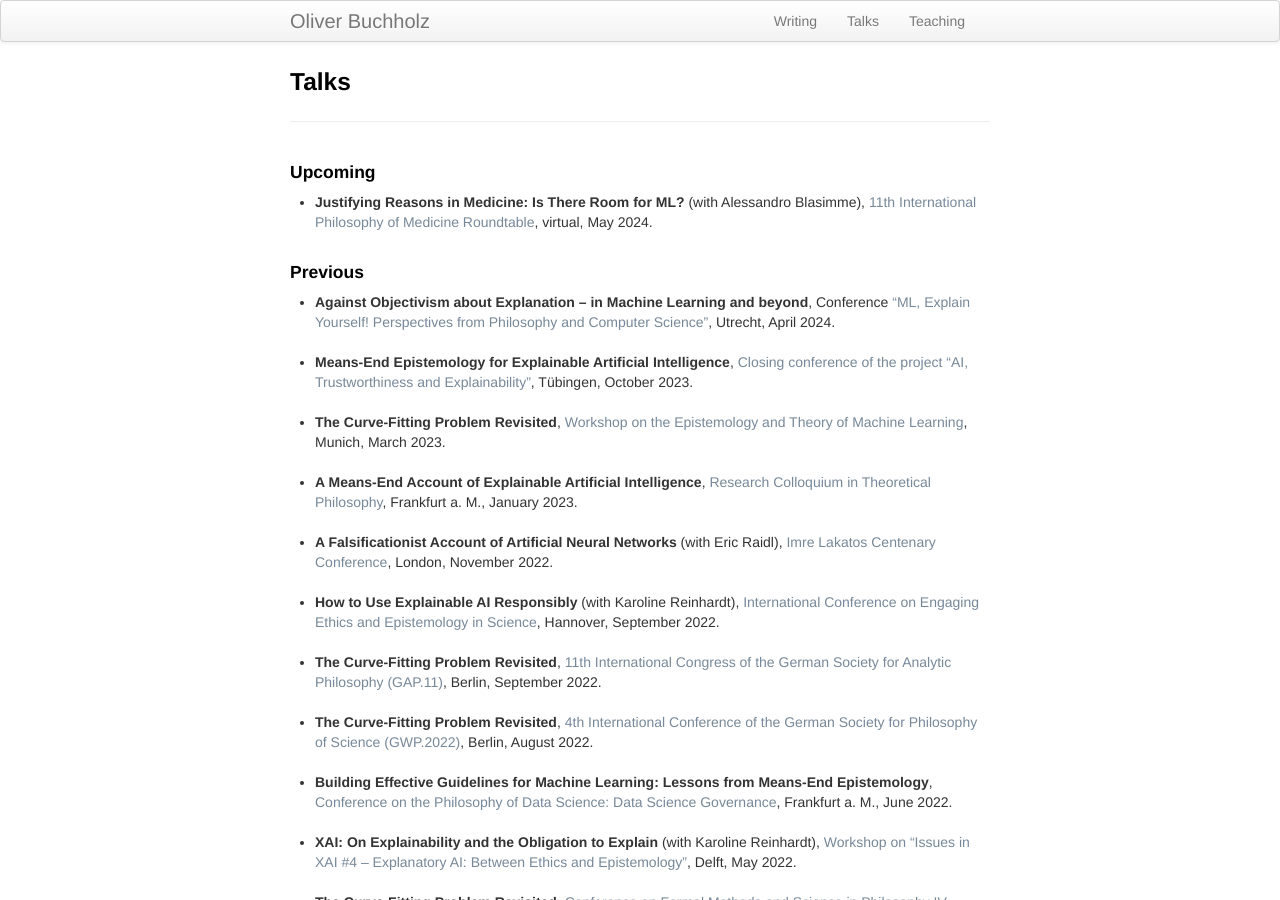
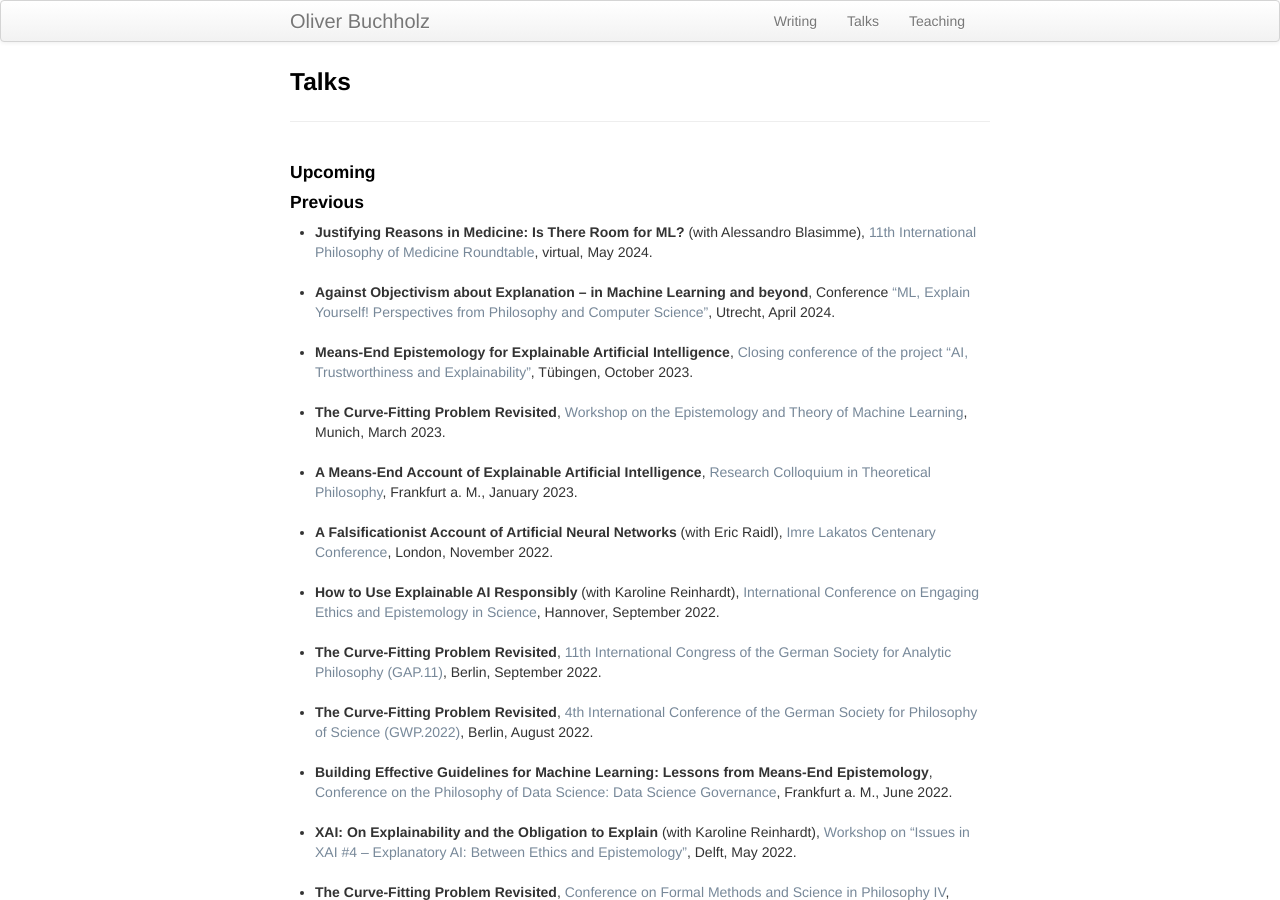
Before and after one commit to oliverbuchholz/oliverbuchholz.github.io, a Jekyll site: the page built from pages/talks.md, in a window 1280 px wide and 900 px high. Built offline with Jekyll 4.4.1, drawn with Linux system fonts in a browser that asks for light colours.

```diff
--- a/pages/talks.md
+++ b/pages/talks.md
@@ -7,8 +7,6 @@ description: Oliver Buchholz | Talks
 <h4>Upcoming</h4>
 
 <ul>
-<li><b>Justifying Reasons in Medicine: Is There Room for ML?</b> (with Alessandro Blasimme), <a href="https://philosmed.wordpress.com/2023/09/13/11th-roundtable-9-10-may-2024/" target="_blank">11th International Philosophy of Medicine Roundtable</a>, virtual, May 2024.<br><br>
-</li>
 </ul>
 
 
@@ -16,6 +14,9 @@ description: Oliver Buchholz | Talks
 <h4>Previous</h4>
 
 <ul>
+<li><b>Justifying Reasons in Medicine: Is There Room for ML?</b> (with Alessandro Blasimme), <a href="https://philosmed.wordpress.com/2023/09/13/11th-roundtable-9-10-may-2024/" target="_blank">11th International Philosophy of Medicine Roundtable</a>, virtual, May 2024.<br><br>
+</li>
+
 <li><b>Against Objectivism about Explanation &ndash; in Machine Learning and beyond</b>, Conference <a href="https://ephil.ai/event/conference-ml-explain-yourself/" target="_blank">&ldquo;ML, Explain Yourself! Perspectives from Philosophy and Computer Science&rdquo;</a>, Utrecht, April 2024.<br><br>
 </li>
 
```
